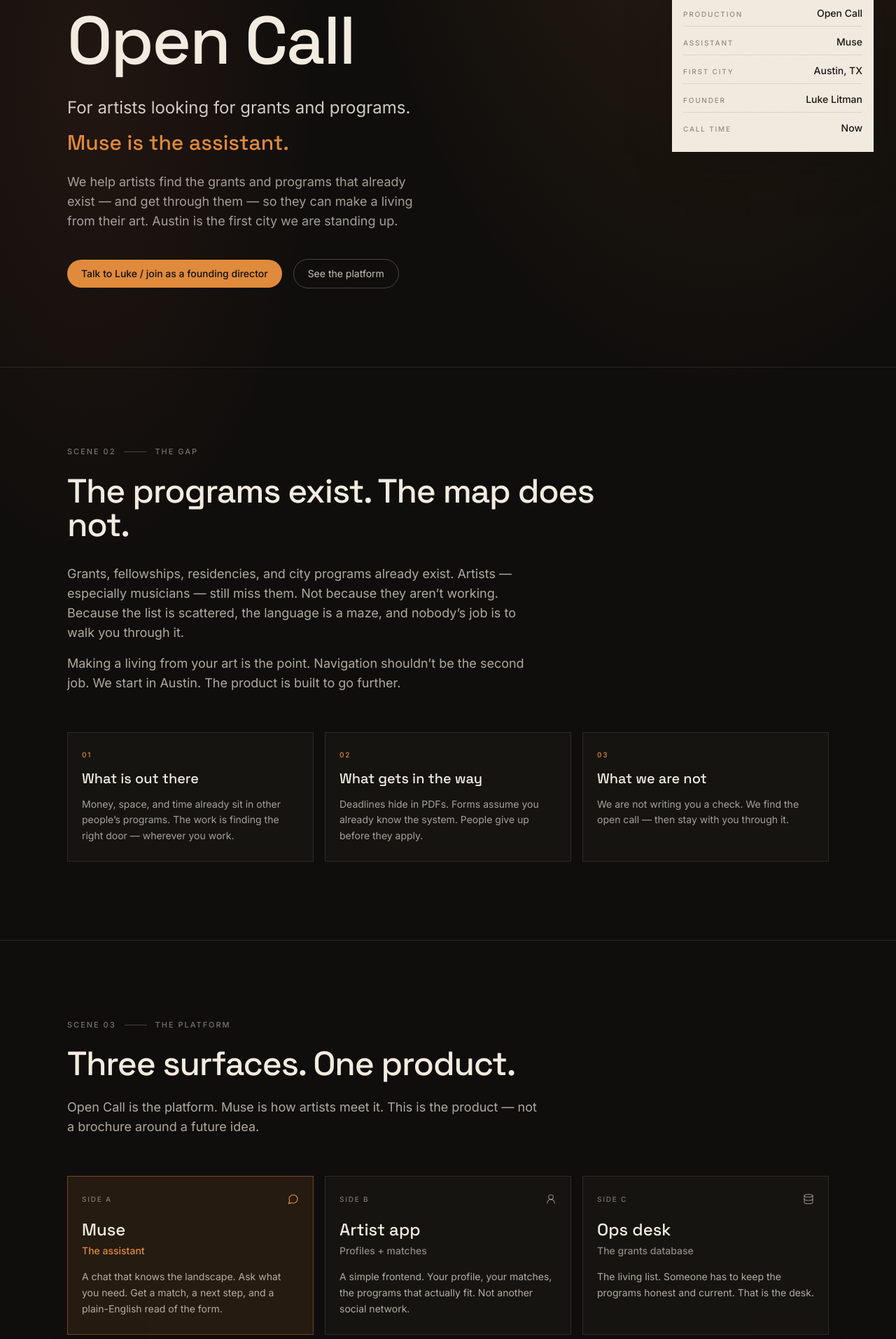
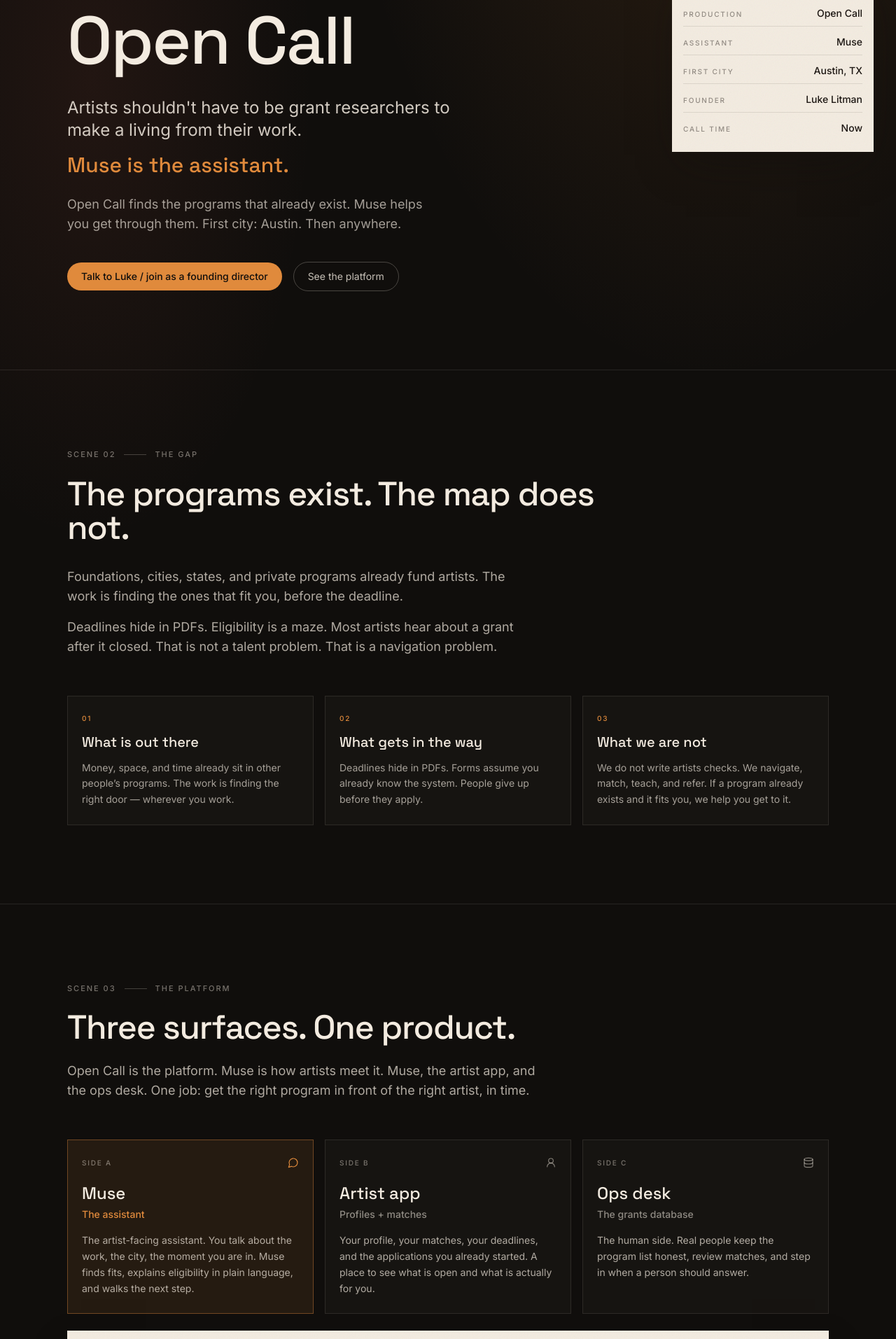
Before and after one commit to LukeLit/call-sheet-atx, a Next.js app: page / in a window 1280 px wide. Shown: the part 220-2133 px from the top of the page at 70% size. Built offline with nearby package versions, Linux system fonts and the light colour scheme.

Commit message:
Write the Open Call pitch in the founder voice.
Austin is the first city, not the brand. Muse is the assistant. We do not write checks.

```diff
--- a/src/app/layout.tsx
+++ b/src/app/layout.tsx
@@ -17,8 +17,8 @@ const spaceGrotesk = Space_Grotesk({
 });
 
 export const metadata: Metadata = {
-  title: `${site.wordmark} — grants and programs for artists`,
-  description: site.tagline,
+  title: `${site.wordmark} — Find the support that already exists`,
+  description: site.description,
   applicationName: site.wordmark,
   authors: [{ name: site.founder }],
   keywords: [
@@ -31,7 +31,7 @@ export const metadata: Metadata = {
   ],
   openGraph: {
     title: site.wordmark,
-    description: site.tagline,
+    description: site.description,
     url: "https://csa.ironreach.xyz",
     siteName: site.wordmark,
     locale: "en_US",
@@ -40,7 +40,7 @@ export const metadata: Metadata = {
   twitter: {
     card: "summary_large_image",
     title: site.wordmark,
-    description: site.tagline,
+    description: site.description,
   },
   metadataBase: new URL("https://csa.ironreach.xyz"),
 };
--- a/src/app/opengraph-image.tsx
+++ b/src/app/opengraph-image.tsx
@@ -1,7 +1,7 @@
 import { ImageResponse } from "next/og";
 
 export const runtime = "edge";
-export const alt = "Open Call — grants and programs for artists";
+export const alt = "Open Call — Find the support that already exists";
 export const size = { width: 1200, height: 630 };
 export const contentType = "image/png";
 
@@ -38,7 +38,7 @@ export default function OpenGraphImage() {
             Open Call
           </div>
           <div style={{ marginTop: 28, fontSize: 28, maxWidth: 760, lineHeight: 1.3, opacity: 0.85 }}>
-            Find the grants and programs that already exist — and get through them.
+            Artists shouldn&apos;t have to be grant researchers to make a living from their work.
           </div>
         </div>
       </div>
--- a/src/components/Footer.tsx
+++ b/src/components/Footer.tsx
@@ -7,7 +7,7 @@ export function Footer() {
         <div>
           <p className="font-display text-xl tracking-tight text-paper">{footer.wordmark}</p>
           <p className="mt-2 text-sm text-paper/55">
-            {footer.city} · first city · {footer.product}
+            {footer.line}
           </p>
         </div>
         <div className="text-sm text-paper/45 sm:text-right">
--- a/src/data/content.ts
+++ b/src/data/content.ts
@@ -5,7 +5,9 @@ export const site = {
   founder: "Luke Litman",
   city: "Austin, TX",
   productionUrl: "csa.ironreach.xyz",
-  tagline: "Find the grants and programs that already exist — and get through them.",
+  tagline: "Artists shouldn't have to be grant researchers to make a living from their work.",
+  description:
+    "Open Call helps artists find and apply to grants, fellowships, and residencies that already exist. Muse is the assistant. Austin first. Built for everywhere. We do not write artists checks.",
 };
 
 /**
@@ -28,11 +30,11 @@ export const nav = [
 export const hero = {
   scene: "01",
   slug: "Hero",
-  kicker: "Starting in Austin  ·  Built to travel",
+  kicker: "Starting in Austin. Built to go anywhere.",
   title: "Open Call",
-  lede: "For artists looking for grants and programs.",
+  lede: "Artists shouldn't have to be grant researchers to make a living from their work.",
   muse: "Muse is the assistant.",
-  body: "We help artists find the grants and programs that already exist — and get through them — so they can make a living from their art. Austin is the first city we are standing up.",
+  body: "Open Call finds the programs that already exist. Muse helps you get through them. First city: Austin. Then anywhere.",
 };
 
 export const problem = {
@@ -40,8 +42,8 @@ export const problem = {
   slug: "The gap",
   title: "The programs exist. The map does not.",
   body: [
-    "Grants, fellowships, residencies, and city programs already exist. Artists — especially musicians — still miss them. Not because they aren’t working. Because the list is scattered, the language is a maze, and nobody’s job is to walk you through it.",
-    "Making a living from your art is the point. Navigation shouldn’t be the second job. We start in Austin. The product is built to go further.",
+    "Foundations, cities, states, and private programs already fund artists. The work is finding the ones that fit you, before the deadline.",
+    "Deadlines hide in PDFs. Eligibility is a maze. Most artists hear about a grant after it closed. That is not a talent problem. That is a navigation problem.",
   ],
   points: [
     {
@@ -54,7 +56,7 @@ export const problem = {
     },
     {
       label: "What we are not",
-      text: "We are not writing you a check. We find the open call — then stay with you through it.",
+      text: "We do not write artists checks. We navigate, match, teach, and refer. If a program already exists and it fits you, we help you get to it.",
     },
   ],
 };
@@ -63,25 +65,25 @@ export const platform = {
   scene: "03",
   slug: "The platform",
   title: "Three surfaces. One product.",
-  lede: "Open Call is the platform. Muse is how artists meet it. This is the product — not a brochure around a future idea.",
+  lede: "Open Call is the platform. Muse is how artists meet it. Muse, the artist app, and the ops desk. One job: get the right program in front of the right artist, in time.",
   surfaces: [
     {
       id: "muse",
       name: "Muse",
       role: "The assistant",
-      text: "A chat that knows the landscape. Ask what you need. Get a match, a next step, and a plain-English read of the form.",
+      text: "The artist-facing assistant. You talk about the work, the city, the moment you are in. Muse finds fits, explains eligibility in plain language, and walks the next step.",
     },
     {
       id: "app",
       name: "Artist app",
       role: "Profiles + matches",
-      text: "A simple frontend. Your profile, your matches, the programs that actually fit. Not another social network.",
+      text: "Your profile, your matches, your deadlines, and the applications you already started. A place to see what is open and what is actually for you.",
     },
     {
       id: "ops",
       name: "Ops desk",
       role: "The grants database",
-      text: "The living list. Someone has to keep the programs honest and current. That is the desk.",
+      text: "The human side. Real people keep the program list honest, review matches, and step in when a person should answer.",
     },
   ],
 };
@@ -91,8 +93,8 @@ export const ask = {
   slug: "The ask",
   title: "We need founding directors.",
   body: [
-    "Open Call is forming as a Texas nonprofit. The mission is simple: connect artists to grants and other existing programs so they can make a living from their art. Austin is the first market — not the ceiling.",
-    "This is governance, not a full-time job. A few meetings. A clear mission. Your name on the papers. Help keep the work honest while Muse goes to work.",
+    "Open Call is forming as a Texas nonprofit. The product is global. The legal home is Texas. The first market is Austin.",
+    "This is governance, not a job. A few meetings. A clear mission. Your name on the papers. You are not being asked for money, a logo, or to run Muse.",
   ],
   cta: "Join as a founding director",
 };
@@ -102,5 +104,6 @@ export const footer = {
   legal: "Open Call",
   product: "Muse",
   wordmark: "Open Call",
-  note: "Navigation, matching, education, referral. Not a check-writing shop.",
+  line: "Open Call · Muse · Austin first, then everywhere",
+  note: "Navigation, matching, education, referral. We do not write artists checks.",
 };
```
Also changed, not shown: 1 other file (tests, documents, lock files or other folders).
